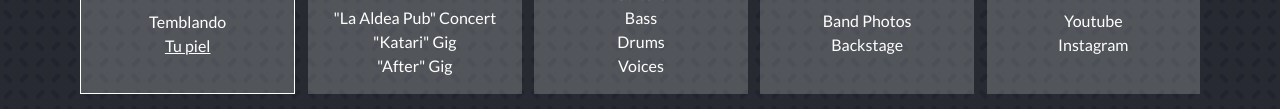
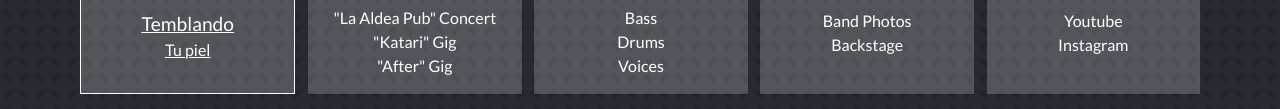
Before and after one commit to indigodavid/dasik-band-events, a website: page index.html in a window 1280 px wide. In both pictures the pointer is over the link "Temblando". Shown: the part 962-1071 px from the top of the page. Drawn offline with Linux system fonts and the light colour scheme; a web font is replaced by a local one.

Commit message:
Increase size of link when hovering

```diff
--- a/css/style.css
+++ b/css/style.css
@@ -263,7 +263,13 @@ hr {
 
 .song {
   text-decoration: underline;
-  transform: scale(1);
+  transition-timing-function: ease;
+  transition-duration: 0.2s;
+}
+
+.song:hover {
+  text-decoration: underline;
+  font-size: larger;
 }
 
 #intro {
```
